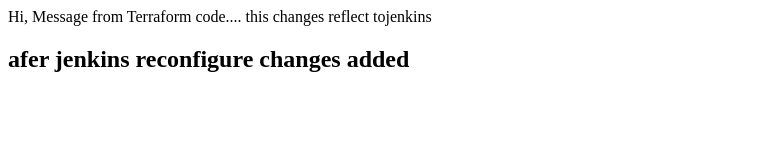
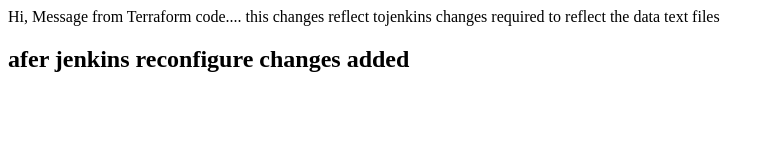
Before and after one commit to gowriseshasalam/bluegreen, a plain HTML site: page index.html in a window 1280 px wide. Shown: the whole page, without its empty margins (0-774 px from the left). Drawn offline with Linux system fonts and the light colour scheme.

Commit message:
text file added

```diff
--- a/index.html
+++ b/index.html
@@ -2,7 +2,8 @@
 <header><title>This is blue green deployment </title></header>
 <body>
 <p>Hi, Message from Terraform code....
-  this changes reflect tojenkins</p>
+  this changes reflect tojenkins
+  changes required to reflect the data text files </p>
   <h2> afer jenkins reconfigure changes added</h2>
 </body>
 </html>
```
